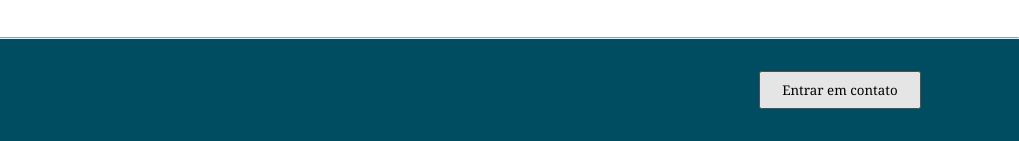
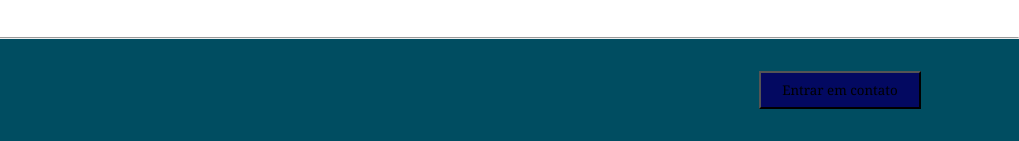
Before and after one commit to gabrieltrindade-dev/trainee-css-injunior, a plain HTML site: page index.html in a window 1280 px wide. In both pictures the pointer is over the button "Entrar em contato". Shown: the part 1090-1231 px from the top of the page, 261-1280 px from the left. Drawn offline with Linux system fonts and the light colour scheme.

Commit message:
feat: hover botao rodape - azul escuro

```diff
--- a/index.css
+++ b/index.css
@@ -358,6 +358,10 @@ form button:hover {
     left: -1%;
 }
 
+.botaoRodape button:hover{
+    background-color: rgb(3, 9, 97);
+}
+
 @media (max-width:992px) {
     .sobreMim {
         flex-direction: column;
```
